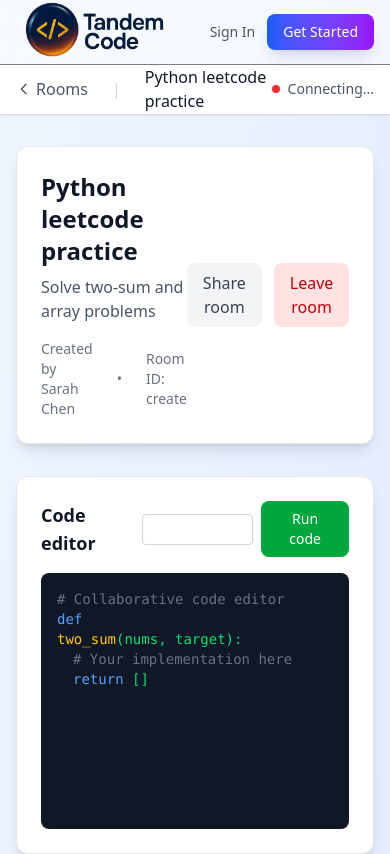
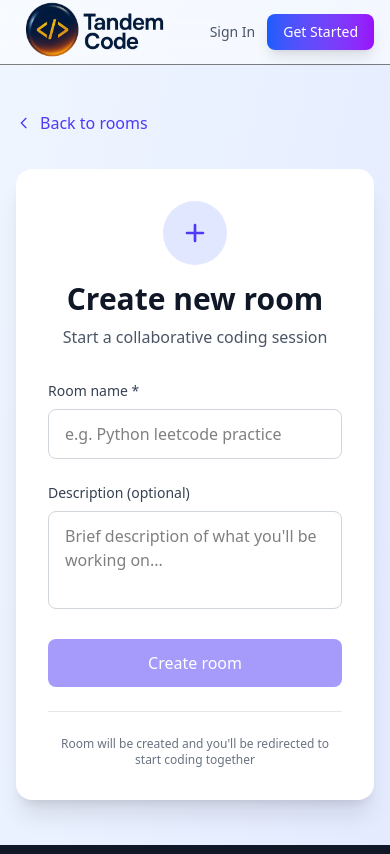
Before and after one commit to naman0r/tandemcode, a React (Vite) app in the folder apps/web/: page /rooms/create in a window 390 px wide. Shown: the top 854 px of the page. Built offline with nearby package versions, Linux system fonts and the light colour scheme; no server answers.

Commit message:
finished room creation, updated TODO.md

```diff
--- a/apps/web/src/main.tsx
+++ b/apps/web/src/main.tsx
@@ -11,6 +11,7 @@ import Dashboard from "./routes/Dashboard.tsx";
 import Rooms from "./routes/rooms/Rooms.tsx";
 import JoinRoom from "./routes/rooms/JoinRoom.tsx";
 import RoomView from "./routes/rooms/RoomView.tsx";
+import CreateRoom from "./routes/rooms/CreateRoom.tsx";
 
 // Import your Publishable Key
 const PUBLISHABLE_KEY = import.meta.env.VITE_CLERK_PUBLISHABLE_KEY;
@@ -25,8 +26,10 @@ const router = createBrowserRouter([
   { path: "/sign-up", element: <SignUp /> },
   { path: "/dashboard", element: <Dashboard /> },
   { path: "/rooms", element: <Rooms /> },
+  { path: "/rooms/create", element: <CreateRoom /> },
   { path: "/rooms/:roomId", element: <RoomView /> },
   { path: "/rooms/join", element: <JoinRoom /> },
+
   //{ path: "/rooms/:roomId/join", element: <JoinRoom /> },
 ]);
 
--- /dev/null
+++ b/apps/web/src/routes/rooms/CreateRoom.tsx
@@ -0,0 +1,219 @@
+import React, { useState } from "react";
+import { Link, useNavigate } from "react-router-dom";
+import { useUser } from "@clerk/clerk-react";
+import Header from "../../components/Header";
+import Footer from "../../components/Footer";
+import { roomApi } from "../../lib/api";
+
+const CreateRoom = () => {
+  const [formData, setFormData] = useState({
+    name: "",
+    description: "",
+  });
+  const [isCreating, setIsCreating] = useState(false);
+  const [error, setError] = useState<string | null>(null);
+
+  const { user } = useUser();
+  const navigate = useNavigate();
+
+  const handleSubmit = async (e: React.FormEvent) => {
+    e.preventDefault();
+    if (!user) {
+      setError("You must be signed in to create a room");
+      return;
+    }
+
+    if (!formData.name.trim()) {
+      setError("Room name is required");
+      return;
+    }
+
+    try {
+      setIsCreating(true);
+      setError(null);
+
+      const roomData = {
+        name: formData.name.trim(),
+        description: formData.description.trim(),
+        createdBy: user.id,
+      };
+
+      const newRoom = await roomApi.createRoom(roomData);
+      console.log("Room created:", newRoom);
+
+      // Navigate to the new room
+      navigate(`/rooms/${newRoom.id}`);
+    } catch (err) {
+      setError("Failed to create room. Please try again.");
+      console.error("Error creating room:", err);
+    } finally {
+      setIsCreating(false);
+    }
+  };
+
+  const handleInputChange = (
+    e: React.ChangeEvent<HTMLInputElement | HTMLTextAreaElement>
+  ) => {
+    setFormData({
+      ...formData,
+      [e.target.name]: e.target.value,
+    });
+  };
+
+  return (
+    <div className="min-h-screen bg-gradient-to-br from-blue-50 to-indigo-100">
+      <Header />
+
+      <div
+        className="flex items-center justify-center px-4 sm:px-6 lg:px-8"
+        style={{ minHeight: "calc(100vh - 4rem)" }}
+      >
+        <div className="max-w-md w-full">
+          {/* Back Link */}
+          <div className="mb-8">
+            <Link
+              to="/rooms"
+              className="inline-flex items-center text-indigo-600 hover:text-indigo-700 font-medium"
+            >
+              <svg
+                className="w-4 h-4 mr-2"
+                fill="none"
+                stroke="currentColor"
+                viewBox="0 0 24 24"
+              >
+                <path
+                  strokeLinecap="round"
+                  strokeLinejoin="round"
+                  strokeWidth={2}
+                  d="M15 19l-7-7 7-7"
+                />
+              </svg>
+              Back to rooms
+            </Link>
+          </div>
+
+          {/* Create Form Card */}
+          <div className="bg-white rounded-2xl shadow-xl p-8">
+            <div className="text-center mb-8">
+              <div className="w-16 h-16 bg-indigo-100 rounded-full mx-auto mb-4 flex items-center justify-center">
+                <svg
+                  className="w-8 h-8 text-indigo-600"
+                  fill="none"
+                  stroke="currentColor"
+                  viewBox="0 0 24 24"
+                >
+                  <path
+                    strokeLinecap="round"
+                    strokeLinejoin="round"
+                    strokeWidth={2}
+                    d="M12 6v6m0 0v6m0-6h6m-6 0H6"
+                  />
+                </svg>
+              </div>
+              <h1 className="text-3xl font-bold text-gray-900 mb-2">
+                Create new room
+              </h1>
+              <p className="text-gray-600">
+                Start a collaborative coding session
+              </p>
+            </div>
+
+            <form onSubmit={handleSubmit} className="space-y-6">
+              {/* Room Name */}
+              <div>
+                <label
+                  htmlFor="name"
+                  className="block text-sm font-medium text-gray-700 mb-2"
+                >
+                  Room name *
+                </label>
+                <input
+                  type="text"
+                  id="name"
+                  name="name"
+                  value={formData.name}
+                  onChange={handleInputChange}
+                  placeholder="e.g. Python leetcode practice"
+                  className="w-full px-4 py-3 border border-gray-300 rounded-lg focus:ring-2 focus:ring-indigo-500 focus:border-indigo-500 transition-colors text-black"
+                  required
+                />
+              </div>
+
+              {/* Description */}
+              <div>
+                <label
+                  htmlFor="description"
+                  className="block text-sm font-medium text-gray-700 mb-2"
+                >
+                  Description (optional)
+                </label>
+                <textarea
+                  id="description"
+                  name="description"
+                  value={formData.description}
+                  onChange={handleInputChange}
+                  placeholder="Brief description of what you'll be working on..."
+                  rows={3}
+                  className="w-full text-black px-4 py-3 border border-gray-300 rounded-lg focus:ring-2 focus:ring-indigo-500 focus:border-indigo-500 transition-colors resize-none"
+                />
+              </div>
+
+              {/* Error Message */}
+              {error && (
+                <div className="bg-red-50 border border-red-200 rounded-lg p-4">
+                  <p className="text-red-700 text-sm">{error}</p>
+                </div>
+              )}
+
+              {/* Submit Button */}
+              <button
+                type="submit"
+                disabled={isCreating || !formData.name.trim()}
+                className="w-full bg-indigo-600 text-white py-3 px-4 rounded-lg font-medium hover:bg-indigo-700 focus:ring-2 focus:ring-indigo-500 focus:ring-offset-2 disabled:opacity-50 disabled:cursor-not-allowed transition-colors"
+              >
+                {isCreating ? (
+                  <div className="flex items-center justify-center">
+                    <svg
+                      className="animate-spin -ml-1 mr-3 h-5 w-5 text-white"
+                      fill="none"
+                      viewBox="0 0 24 24"
+                    >
+                      <circle
+                        className="opacity-25"
+                        cx="12"
+                        cy="12"
+                        r="10"
+                        stroke="currentColor"
+                        strokeWidth="4"
+                      ></circle>
+                      <path
+                        className="opacity-75"
+                        fill="currentColor"
+                        d="M4 12a8 8 0 018-8V0C5.373 0 0 5.373 0 12h4zm2 5.291A7.962 7.962 0 014 12H0c0 3.042 1.135 5.824 3 7.938l3-2.647z"
+                      ></path>
+                    </svg>
+                    Creating room...
+                  </div>
+                ) : (
+                  "Create room"
+                )}
+              </button>
+            </form>
+
+            {/* Info */}
+            <div className="mt-6 pt-6 border-t border-gray-200">
+              <p className="text-xs text-gray-500 text-center">
+                Room will be created and you'll be redirected to start coding
+                together
+              </p>
+            </div>
+          </div>
+        </div>
+      </div>
+
+      <Footer />
+    </div>
+  );
+};
+
+export default CreateRoom;
--- a/apps/web/src/routes/rooms/Rooms.tsx
+++ b/apps/web/src/routes/rooms/Rooms.tsx
@@ -1,33 +1,40 @@
-import React from "react";
+import { useEffect, useState } from "react";
 import { Link } from "react-router-dom";
 import Header from "../../components/Header";
 import Footer from "../../components/Footer";
+import { roomApi } from "../../lib/api";
+
+// Define the Room interface to match your backend Room entity
+interface Room {
+  id: string;
+  name: string;
+  description: string;
+  createdBy: string;
+  isActive: boolean;
+  createdAt: string;
+}
+
 const Rooms = () => {
-  // Mock data - you'll replace this with API call
-  const mockRooms = [
-    {
-      id: "room-1",
-      name: "Python leetcode practice",
-      description: "Solve two-sum and array problems",
-      memberCount: 3,
-      isActive: true,
-    },
-    {
-      id: "room-2",
-      name: "React interview prep",
-      description: "Components, hooks, and best practices",
-      memberCount: 2,
-      isActive: true,
-    },
-    {
-      id: "room-3",
-      name: "System design study",
-      description: "Design scalable distributed systems",
-      memberCount: 5,
-      isActive: true,
-    },
-  ];
+  const [rooms, setRooms] = useState<Room[]>([]);
+  const [loading, setLoading] = useState<boolean>(true);
+  const [error, setError] = useState<string | null>(null);
 
+  useEffect(() => {
+    const fetchRooms = async () => {
+      try {
+        setLoading(true);
+        const roomsData = await roomApi.getAllRooms();
+        setRooms(roomsData);
+      } catch (err) {
+        setError("Failed to load rooms");
+        console.error("Error fetching rooms:", err);
+      } finally {
+        setLoading(false);
+      }
+    };
+
+    fetchRooms();
+  }, []);
   return (
     <div className="min-h-screen bg-gradient-to-br from-blue-50 to-indigo-100">
       {/* Header */}
@@ -54,14 +61,57 @@ const Rooms = () => {
           >
             Join existing room
           </Link>
-          <button className="bg-white text-indigo-600 border-2 border-indigo-600 px-6 py-3 rounded-lg font-medium hover:bg-indigo-50 transition-colors">
+          <Link
+            to="/rooms/create"
+            className="bg-white text-indigo-600 border-2 border-indigo-600 px-6 py-3 rounded-lg font-medium hover:bg-indigo-50 transition-colors"
+          >
             Create new room
+          </Link>
+        </div>
+
+        {/* Loading State */}
+        {loading && (
+          <div className="text-center py-12">
+            <div className="animate-spin rounded-full h-12 w-12 border-b-2 border-indigo-600 mx-auto mb-4"></div>
+            <p className="text-gray-600">Loading rooms...</p>
+          </div>
+        )}
+
+        {/* Error State */}
+        {error && (
+          <div className="text-center py-12">
+            <div className="w-24 h-24 bg-red-100 rounded-full mx-auto mb-4 flex items-center justify-center">
+              <svg
+                className="w-12 h-12 text-red-500"
+                fill="none"
+                stroke="currentColor"
+                viewBox="0 0 24 24"
+              >
+                <path
+                  strokeLinecap="round"
+                  strokeLinejoin="round"
+                  strokeWidth={2}
+                  d="M12 8v4m0 4h.01M21 12a9 9 0 11-18 0 9 9 0 0118 0z"
+                />
+              </svg>
+            </div>
+            <h3 className="text-lg font-medium text-gray-900 mb-2">
+              Error loading rooms
+            </h3>
+            <p className="text-gray-600 mb-6">{error}</p>
+            <button
+              onClick={() => window.location.reload()}
+              className="bg-indigo-600 text-white px-6 py-3 rounded-lg font-medium hover:bg-indigo-700 transition-colors"
+            >
+              Try again
             </button>
           </div>
+        )}
 
         {/* Active Rooms Grid */}
+        {!loading && !error && (
           <div className="grid grid-cols-1 md:grid-cols-2 lg:grid-cols-3 gap-6">
-          {mockRooms.map((room) => (
+            {rooms.map((room) => (
               <div
                 key={room.id}
                 className="bg-white rounded-xl shadow-lg hover:shadow-xl transition-shadow p-6 border border-gray-100"
@@ -96,7 +146,7 @@ const Rooms = () => {
                         d="M12 4.354a4 4 0 110 5.292M15 21H3v-1a6 6 0 0112 0v1zm0 0h6v-1a6 6 0 00-9-5.197m13.5-9a2.5 2.5 0 11-5 0 2.5 2.5 0 015 0z"
                       />
                     </svg>
-                  <span className="text-sm">{room.memberCount} members</span>
+                    <span className="text-sm">Active room</span>
                   </div>
                   <Link
                     to={`/rooms/${room.id}`}
@@ -108,9 +158,10 @@ const Rooms = () => {
               </div>
             ))}
           </div>
+        )}
 
         {/* Empty State (when no rooms) */}
-        {mockRooms.length === 0 && (
+        {!loading && !error && rooms.length === 0 && (
           <div className="text-center py-12">
             <div className="w-24 h-24 bg-gray-200 rounded-full mx-auto mb-4 flex items-center justify-center">
               <svg
```
Also changed, not shown: 1 other file (tests, documents, lock files or other folders). Lines whose indentation alone changed are shown as unchanged.
